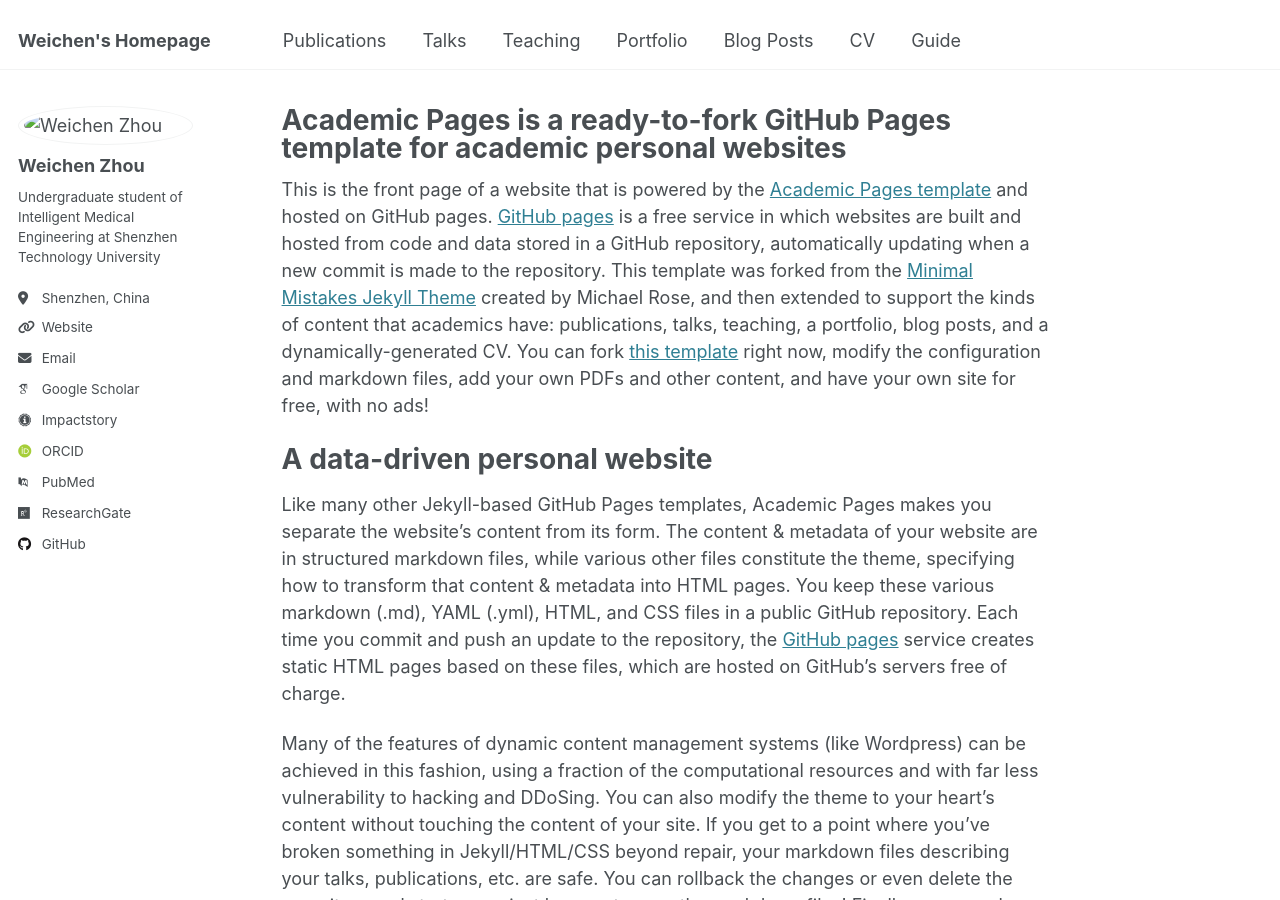
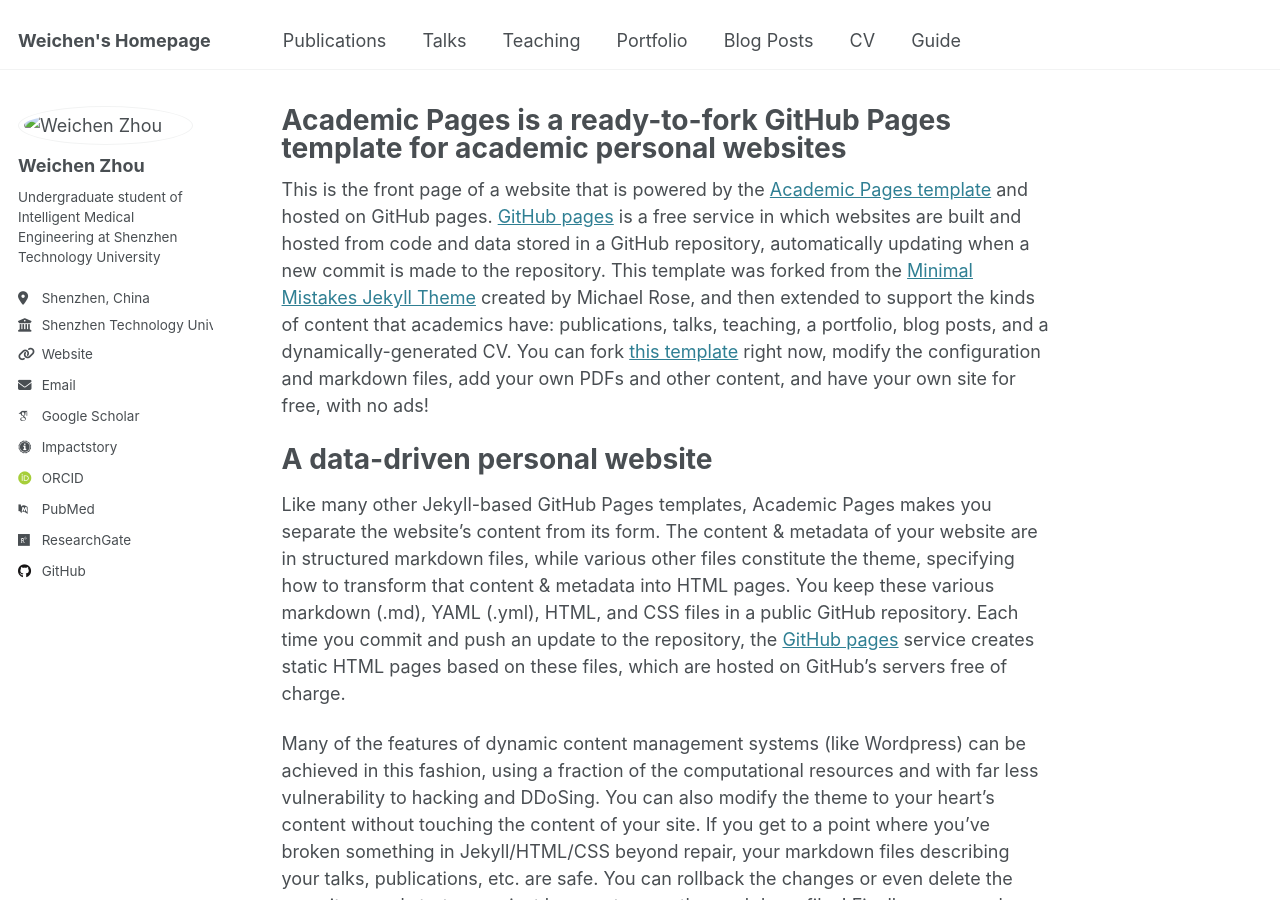
Before and after one commit to WEIC-7/WEIC-7.github.io, a Jekyll site: the page built from _pages/about.md, in a window 1280 px wide and 900 px high. Built offline with Jekyll 4.4.1, drawn with Linux system fonts in a browser that asks for light colours; some web fonts are replaced.

Commit message:
Update _config.yml

```diff
--- a/_config.yml
+++ b/_config.yml
@@ -25,7 +25,7 @@ author:
   pronouns         : # example: "she/her"
   bio              : "Undergraduate student of Intelligent Medical Engineering at Shenzhen Technology University"
   location         : "Shenzhen, China"
-  # employer         : ""
+  employer         : "Shenzhen Technology University"
   uri              : "https://weic-7.github.io"
   email            : "zweic008@gmail.com"
 
```
